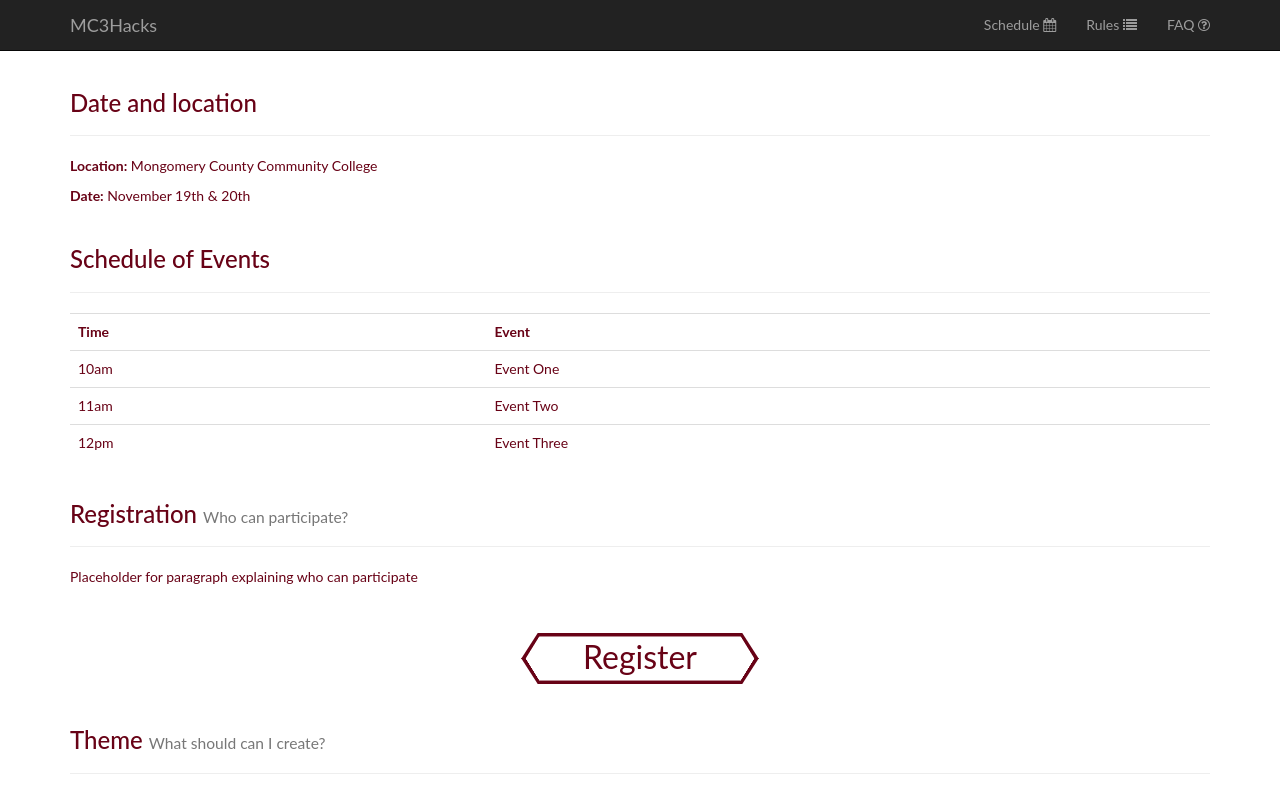
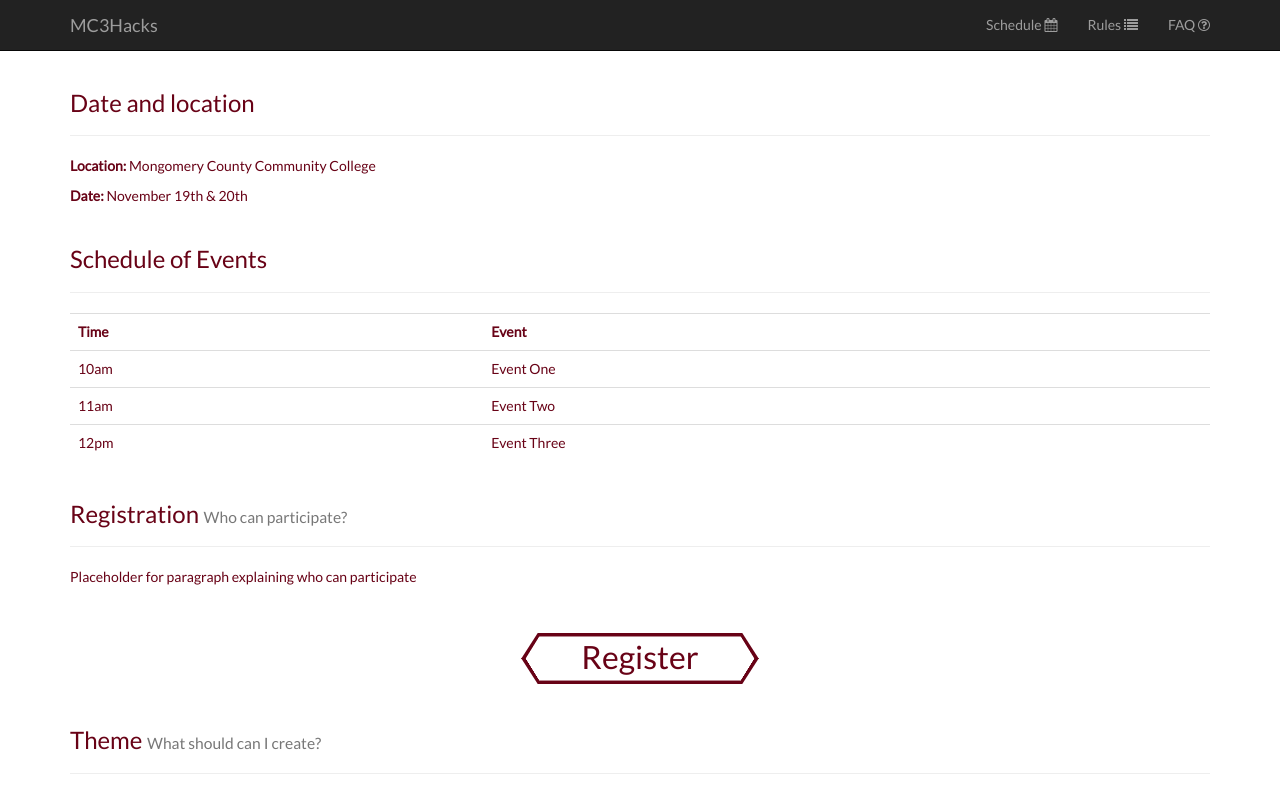
Before and after one commit to IEEE-MC3/hackmc3-website, a website: page dev/info.html in a window 1280 px wide. Shown: the top 791 px of the page. Drawn offline with nearby package versions, Linux system fonts and the light colour scheme.

Commit message:
Fixed font

```diff
--- a/dev/info.html
+++ b/dev/info.html
@@ -3,7 +3,7 @@
   <head>
     <link rel="stylesheet" href="https://maxcdn.bootstrapcdn.com/bootstrap/3.3.6/css/bootstrap.min.css" integrity="sha384-1q8mTJOASx8j1Au+a5WDVnPi2lkFfwwEAa8hDDdjZlpLegxhjVME1fgjWPGmkzs7" crossorigin="anonymous">
     <link rel="stylesheet" href="https://maxcdn.bootstrapcdn.com/font-awesome/4.6.2/css/font-awesome.min.css">
-
+    <link href="https://fonts.googleapis.com/css?family=Lato:400" rel='stylesheet' type='text/css'>
     <link rel="stylesheet" href="style.css" media="screen" charset="utf-8">
   </head>
   <body>
```
